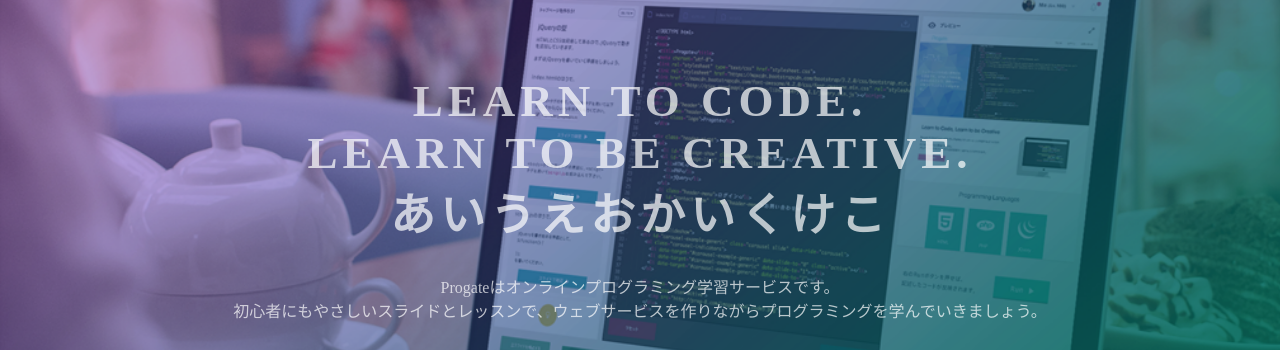
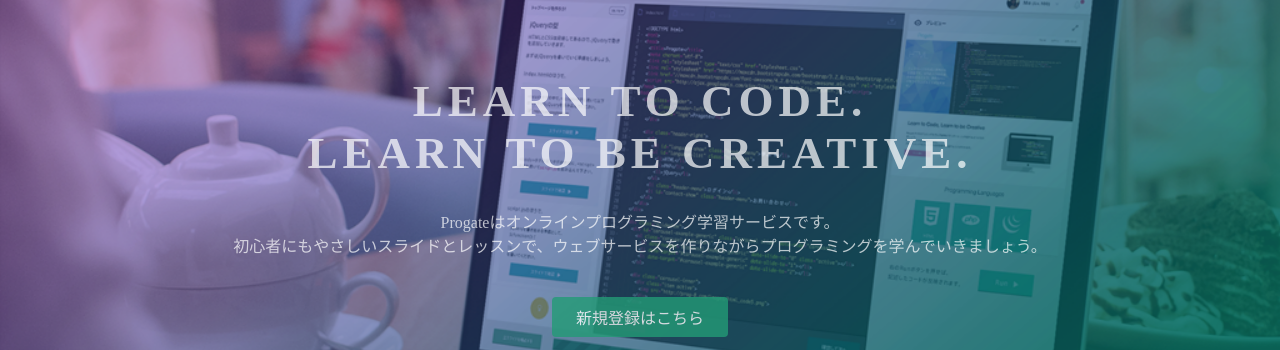
Before and after one commit to sino-create/sino-create.github.io, a plain HTML site: page index.html in a window 1280 px wide. Shown: the part 135-485 px from the top of the page. Drawn offline with Linux system fonts and the light colour scheme.

Commit message:
Update index.html

```diff
--- a/index.html
+++ b/index.html
@@ -23,7 +23,7 @@
   </header>
   <div class="top-wrapper">
     <div class="container">
-      <h1>LEARN TO CODE.<br>LEARN TO BE CREATIVE.<br>あいうえおかいくけこ</h1>
+      <h1>LEARN TO CODE.<br>LEARN TO BE CREATIVE.</h1>
       <p>Progateはオンラインプログラミング学習サービスです。<br>初心者にもやさしいスライドとレッスンで、ウェブサービスを作りながらプログラミングを学んでいきましょう。</p>
       <div class="btn-wrapper">
         <a href="#" class="btn signup">新規登録はこちら</a>
```
